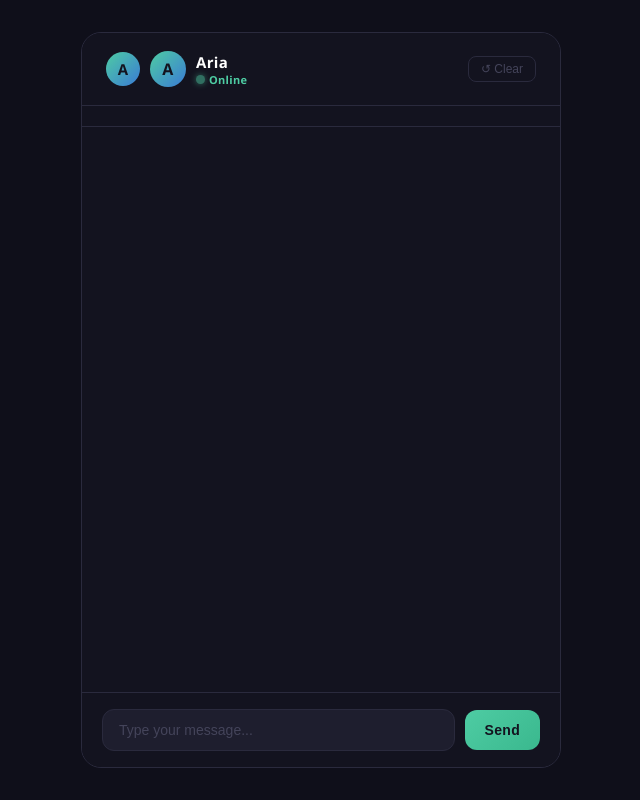
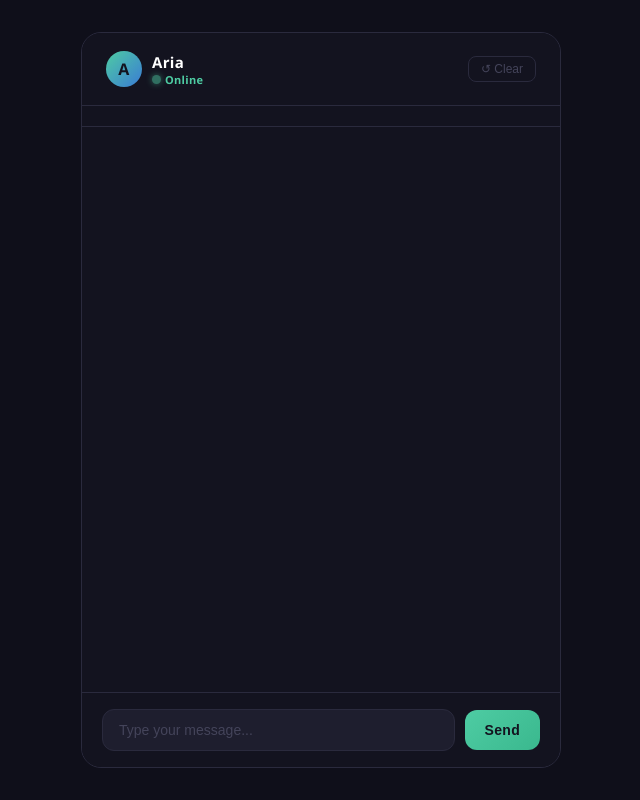
Before and after one commit to kumodhigh/my-ai-chat, a website: page public/index.html in a window 1280 px wide. Shown: the whole page, without its empty margins (319-959 px from the left). Drawn offline with nearby package versions, Linux system fonts and the light colour scheme; no server answers.

Commit message:
remove duplicate avatar

```diff
--- a/public/style.css
+++ b/public/style.css
@@ -65,21 +65,7 @@ body {
   50% { opacity: 0.5; }
 }
 
-/* Aria avatar in header */
-.chat-header::before {
-  content: 'A';
-  width: 34px;
-  height: 34px;
-  background: linear-gradient(135deg, #4ecca3, #3a7bd5);
-  border-radius: 50%;
-  display: flex;
-  align-items: center;
-  justify-content: center;
-  font-size: 15px;
-  font-weight: 700;
-  color: #13131f;
-  flex-shrink: 0;
-}
+
 
 /* Messages area */
 .chat-messages {
```
Also changed, not shown: 1 other file.
